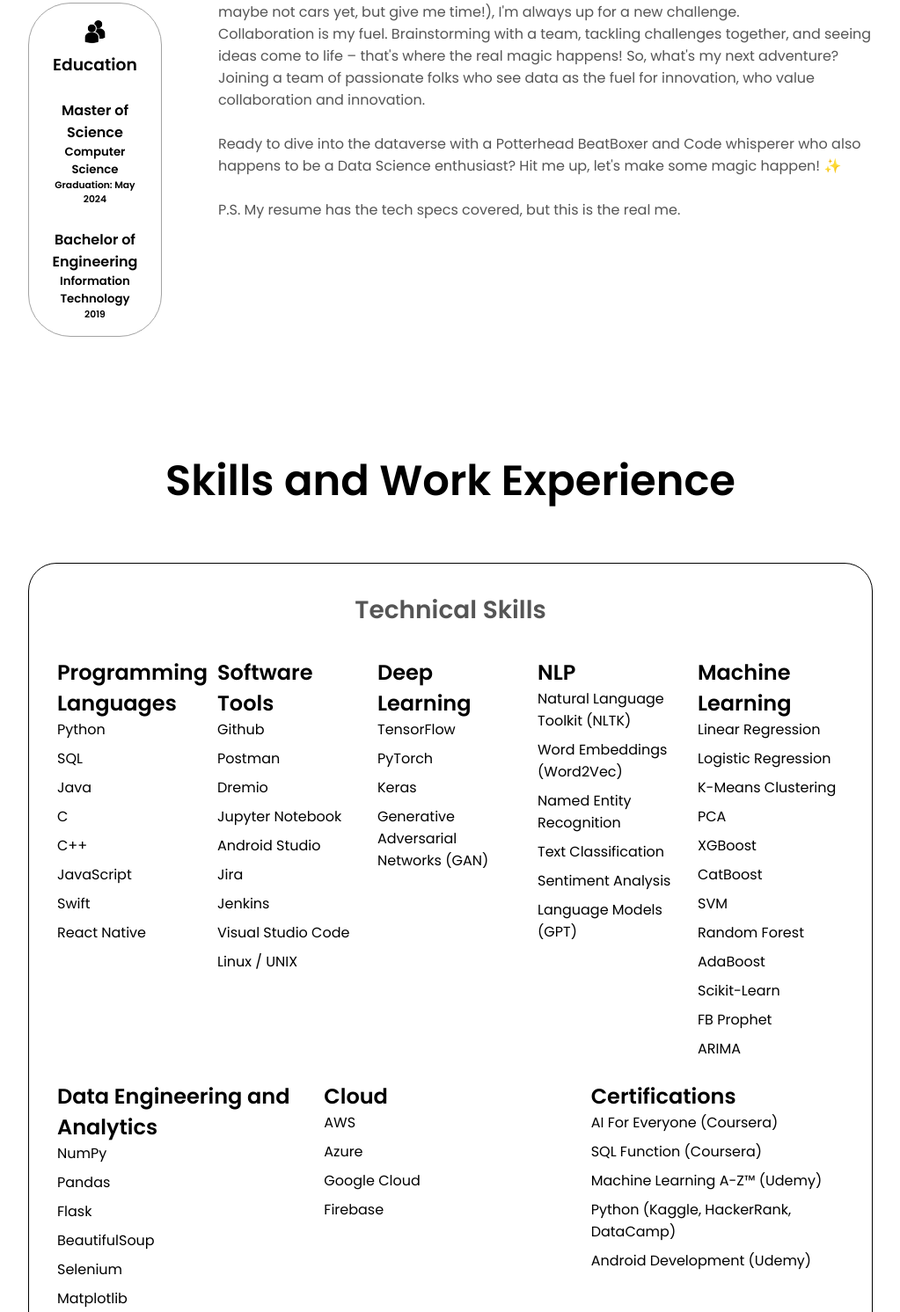
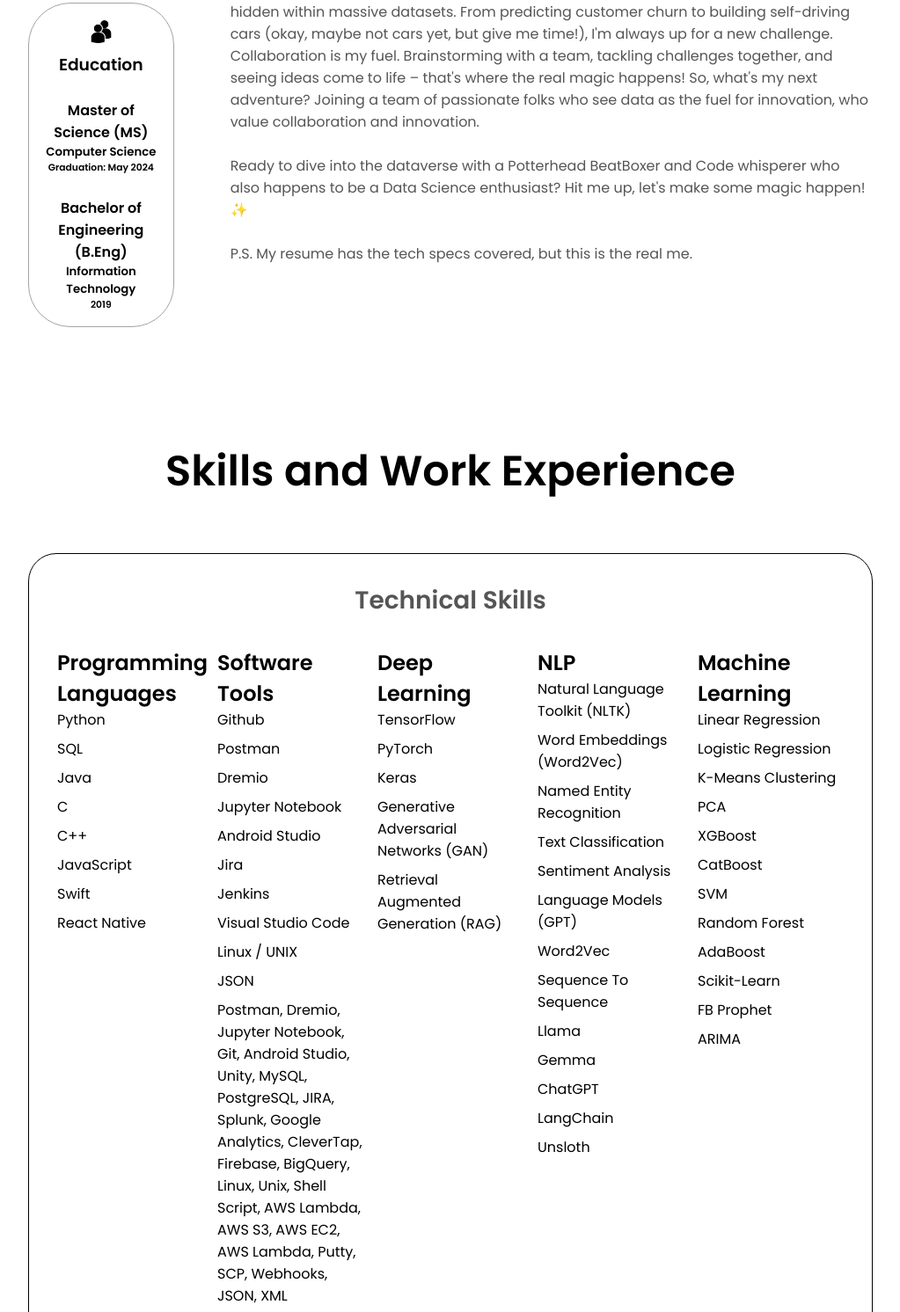
Before and after one commit to yashkantharia/yashkantharia.github.io, a plain HTML site: page index.html in a window 1280 px wide. Shown: the part 1532-3024 px from the top of the page at 88% size, without its empty margins (128-1151 px from the left). Drawn offline with Linux system fonts and the light colour scheme.

Commit message:
updated content and resume

```diff
--- a/index.html
+++ b/index.html
@@ -163,8 +163,8 @@
               />
               <h3>Education</h3>
             </br>
-              <h4>Master of Science </h4><h5>Computer Science</h5><h6>Graduation: May 2024</h6><br>
-              <h4>Bachelor of Engineering</h4><h5>Information Technology</h5><h6>2019</h6>
+              <h4>Master of Science (MS)</h4><h5>Computer Science</h5><h6>Graduation: May 2024</h6><br>
+              <h4>Bachelor of Engineering (B.Eng)</h4><h5>Information Technology</h5><h6>2019</h6>
             </div>
           </div>
         </div>
@@ -232,6 +232,10 @@
         <li>Jenkins</li>
         <li>Visual Studio Code</li>
         <li>Linux / UNIX</li>
+        <li>JSON</li>
+
+        Postman, Dremio, Jupyter Notebook, Git, Android Studio, Unity, MySQL, PostgreSQL, JIRA, Splunk, Google Analytics,
+        CleverTap, Firebase, BigQuery, Linux, Unix, Shell Script, AWS Lambda, AWS S3, AWS EC2, AWS Lambda, Putty, SCP, Webhooks, JSON, XML
         <!-- Add more software tools as needed -->
       </ul>
     </div>
@@ -244,6 +248,7 @@
         <li>PyTorch</li>
         <li>Keras</li>
         <li>Generative Adversarial Networks (GAN)</li>
+        <li>Retrieval Augmented Generation (RAG)</li>
         <!-- Add more deep learning skills as needed -->
       </ul>
     </div>
@@ -259,6 +264,13 @@
         <li>Text Classification</li>
         <li>Sentiment Analysis</li>
         <li>Language Models (GPT)</li>
+        <li>Word2Vec</li>
+        <li>Sequence To Sequence</li>
+        <li>Llama</li>
+        <li>Gemma</li>
+        <li>ChatGPT</li>
+        <li>LangChain</li>
+        <li>Unsloth</li>
         <!-- Add more NLP skills as needed -->
       </ul>
     </div>
@@ -299,6 +311,9 @@
         <li>SCP</li>
         <li>FTP</li>
         <li>Webhooks</li>
+        <li>BigQuery</li>
+        <li>Docker</li>
+        <li>Snowflake</li>
         <!-- Add more data engineering and analytics tools as needed -->
       </ul>
     </div>
```
Also changed, not shown: 1 other file.
